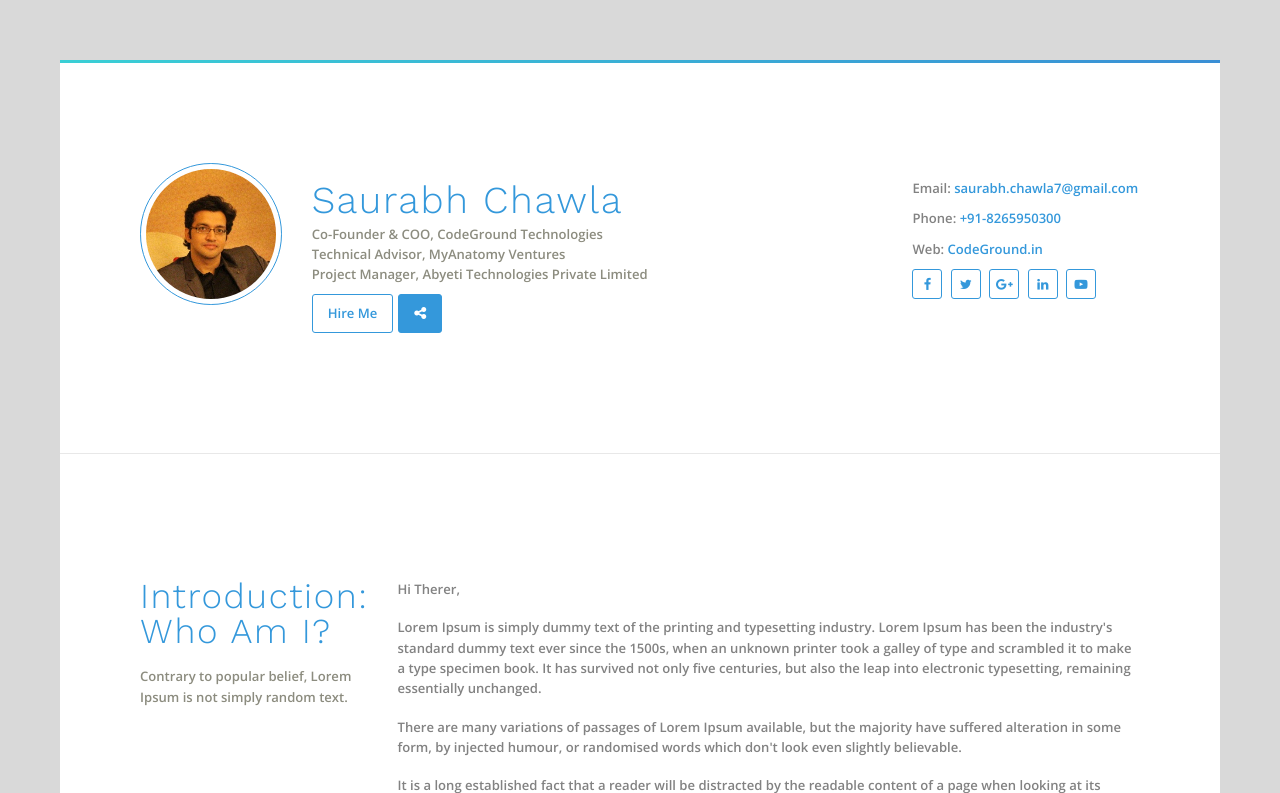
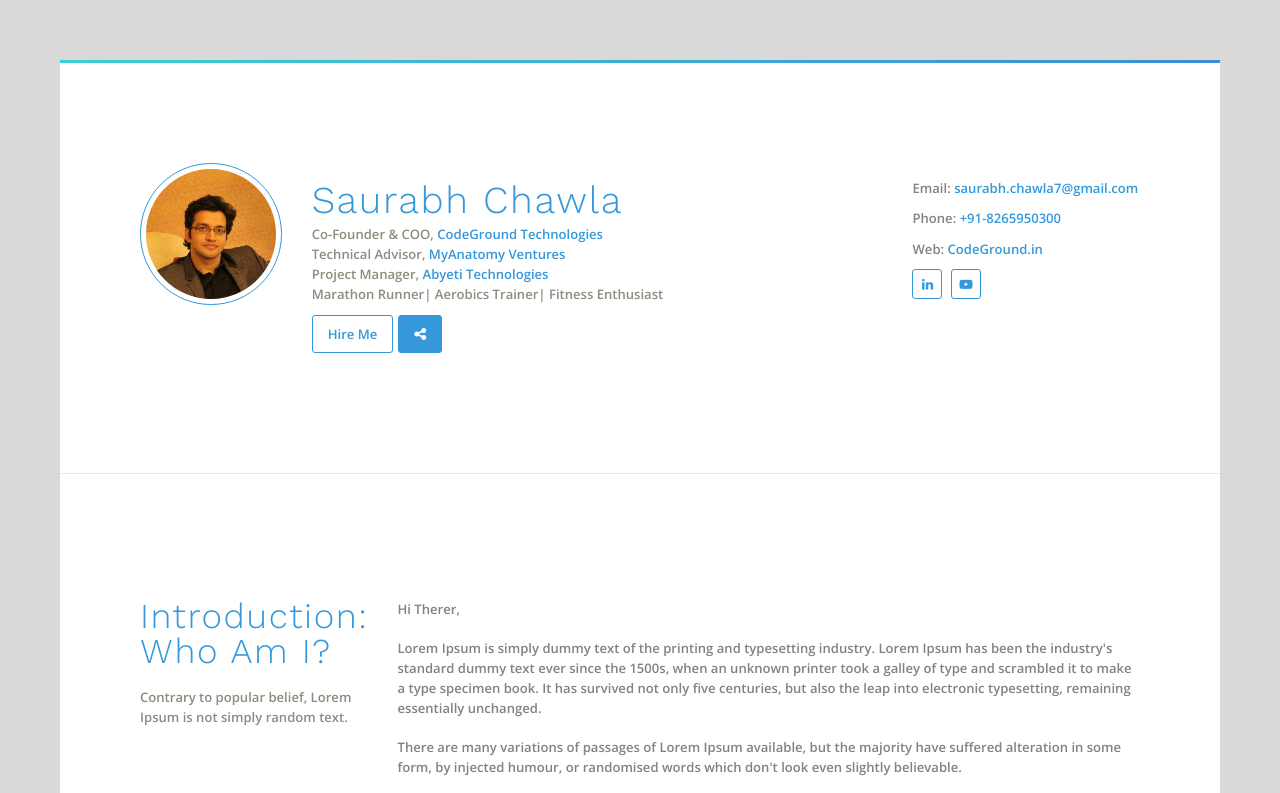
Before and after one commit to saurabhchawla/Profile, a plain HTML site: page index.html in a window 1280 px wide. Both pictures are taken after a click on the link 420 px from the left and 313 px from the top of the page. Shown: the top 793 px of the page. Drawn offline with nearby package versions, Linux system fonts and the light colour scheme; some packages are replaced by stand-ins of ours.

Commit message:
Changes in the header area -II

```diff
--- a/index.html
+++ b/index.html
@@ -50,7 +50,10 @@
                     <!-- user bio -->
                     <div class="col-lg-7 col-md-7 col-sm-8 col-xs-12 stp-user-bio">
                         <h1>Saurabh Chawla</h1>
-                        <p><b>Co-Founder & COO, CodeGround Technologies<br><b> Technical Advisor, MyAnatomy Ventures<br><b> Project Manager, Abyeti Technologies Private Limited</p>
+                        <p><b>Co-Founder & COO, <a href="www.codeground.in">CodeGround Technologies</a></b><br>
+						<b> Technical Advisor, <a href="www.myanatomy.in">MyAnatomy Ventures</a></b><br>
+						<b> Project Manager, <a href="www.abyeti.com">Abyeti Technologies</a></b><br>
+						<b> Marathon Runner| Aerobics Trainer| Fitness Enthusiast</p>
                         <p><a href="#contact" title="mailto:someone@example.com" class="stp-btn">Hire me</a><a href="javascript:void(0);" title="get in touch" class="stp-btn" id="stp-header-social"><i class="fa fa-share-alt" aria-hidden="true"></i></a></p>
                     </div>
                     <!-- user bio -->
@@ -61,11 +64,8 @@
                         <p>Web: <a href="http://www.themesplugin.com/" title="CODEGROUND FOUNDER">CodeGround.in</a></p>
                         <!-- header social -->
                         <ul class="stp-social list-inline">
-                            <li class="social social-facebook"><a href="https://web.facebook.com/themesplugin/" target="_blank" title="facebook profile"><i class="fa fa-facebook" aria-hidden="true"></i></a></li>
-                            <li class="social social-twitter"><a href="https://twitter.com/themesplugin" target="_blank" title="twitter profile"><i class="fa fa-twitter" aria-hidden="true"></i></a></li>
-                            <li class="social social-googleplus"><a href="https://plus.google.com/u/5/118122217677781248494" target="_blank" title="googleplus profile"><i class="fa fa-google-plus" aria-hidden="true"></i></a></li>
-                            <li class="social social-linkedin"><a href="https://bd.linkedin.com/in/sharojit-sheel" target="_blank" title="linkedin profile"><i class="fa fa-linkedin" aria-hidden="true"></i></a></li>
-                            <li class="social social-youtube"><a href="https://www.youtube.com/channel/UCqryPaS6vFxYZbZb_Wc9sKA" target="_blank" title="youtube profile"><i class="fa fa-youtube-play" aria-hidden="true"></i></a></li>
+                            <li class="social social-linkedin"><a href="https://www.linkedin.com/in/saurabh-chawla-50283923/" target="_blank" title="linkedin profile"><i class="fa fa-linkedin" aria-hidden="true"></i></a></li>
+                            <li class="social social-youtube"><a href="https://www.youtube.com/watch?v=hbrNFdva8rU" target="_blank" title="youtube profile"><i class="fa fa-youtube-play" aria-hidden="true"></i></a></li>
                         </ul>
                         <!-- header social -->
                     </div>
```
